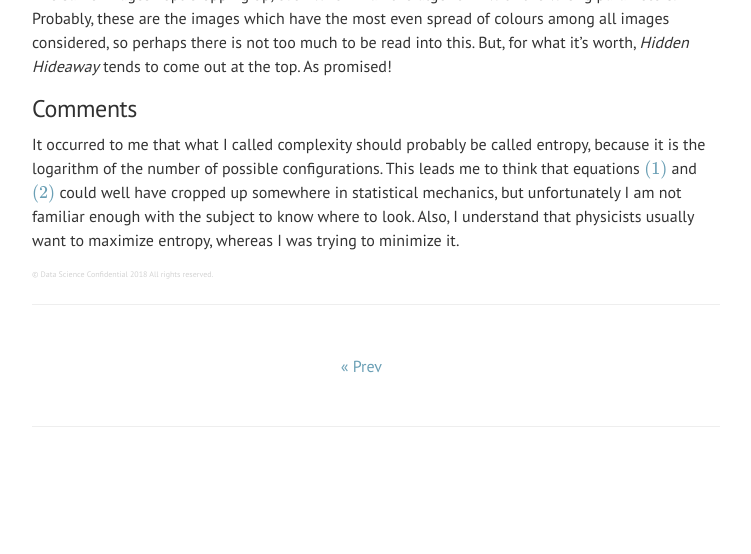
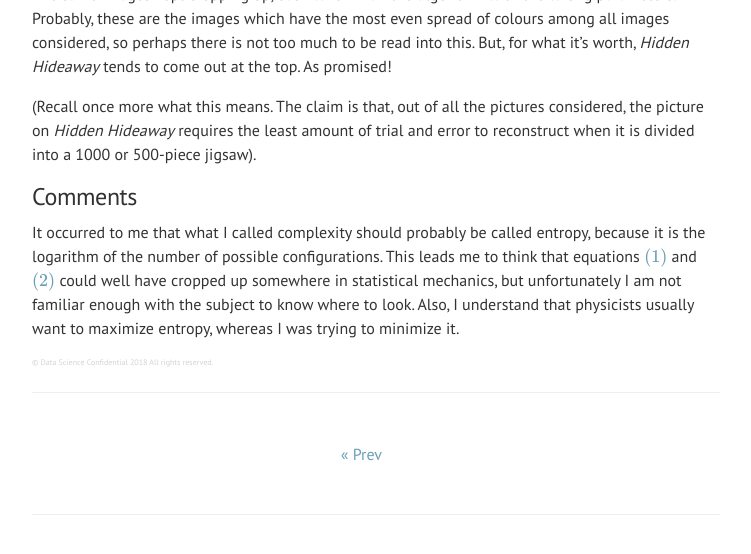
Before and after one commit to datascienceconfidential/datascienceconfidential.github.io, a Jekyll site: the page built from _posts/2018-02-07-jigsaw-equation.md, in a window 1280 px wide and 900 px high, scrolled down 13509 px, cut to the strip 320-874 px from the top of the window. Shown: the whole strip, without its empty margins (264-1015 px from the left). Built offline with Jekyll 4.4.1, drawn with Linux system fonts in a browser that asks for light colours; formulas are drawn with MathJax 3; comment, search, counter and statistics services are not loaded; before the commit the page ends 14321 px from its top, so only the background shows below that; some of the changed text lies outside the part shown.

Commit message:
sign error and extra text added

```diff
--- a/_posts/2018-02-07-jigsaw-equation.md
+++ b/_posts/2018-02-07-jigsaw-equation.md
@@ -36,7 +36,7 @@
 
 which we would like to minimize subject to $\sum_{i=1}^b n_i =N$.
 
-Notice that this is not a conventional calculus problem because $b$ is allowed to vary as well as the $n_i$. However, at a global minimum, regardless of the value of $b$, all the $n_i$ have to be equal. This is because if $n_i < n_j$ for some $j$, then there is some $\varepsilon$ with $n_i + \varepsilon < n_j + \varepsilon$ and then
+Notice that this is not a conventional calculus problem because $b$ is allowed to vary as well as the $n_i$. However, at a global minimum, regardless of the value of $b$, all the $n_i$ have to be equal. This is because if $n_i < n_j$ for some $j$, then there is some $\varepsilon$ with $n_i + \varepsilon < n_j - \varepsilon$ and then
 
 $$\log \Gamma (n_i + \varepsilon) + \log \Gamma(n_j - \varepsilon) = \log \Gamma (n_i) + \log \Gamma (n_j) + \varepsilon (\psi(n_i) - \psi(n_j)) + \varepsilon^2 \mathrm{ terms}$$
 
@@ -260,6 +260,8 @@
 
 The same images kept cropping up, even when I ran the algorithm with the wrong parameters. Probably, these are the images which have the most even spread of colours among all images considered, so perhaps there is not too much to be read into this. But, for what it's worth, <i>Hidden Hideaway</i> tends to come out at the top. As promised!
 
+(Recall once more what this means. The claim is that, out of all the pictures considered, the picture on <i>Hidden Hideaway</i> requires the least amount of trial and error to reconstruct when it is divided into a 1000 or 500-piece jigsaw).
+
 ## Comments
 
 It occurred to me that what I called complexity should probably be called entropy, because it is the logarithm of the number of possible configurations. This leads me to think that equations $\eqref{eq:1}$ and $\eqref{eq:2}$ could well have cropped up somewhere in statistical mechanics, but unfortunately I am not familiar enough with the subject to know where to look. Also, I understand that physicists usually want to maximize entropy, whereas I was trying to minimize it.
```
